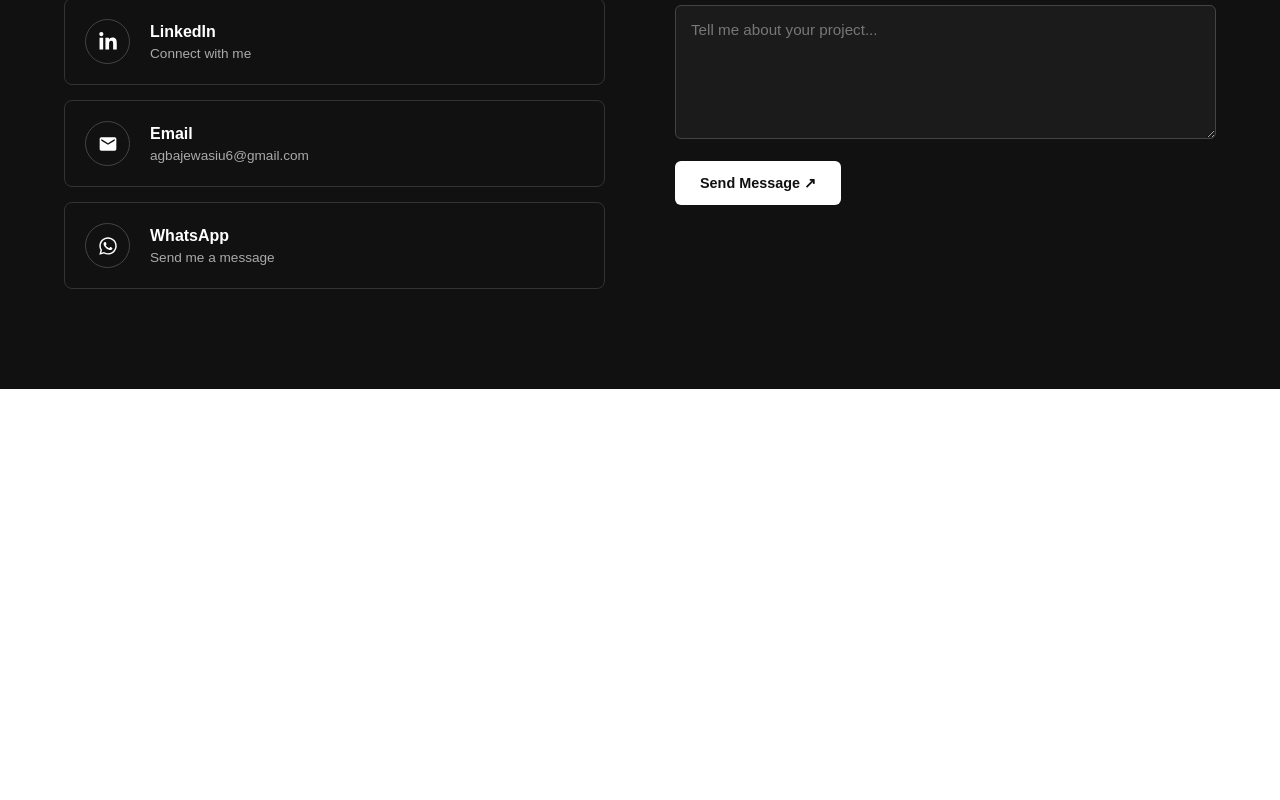
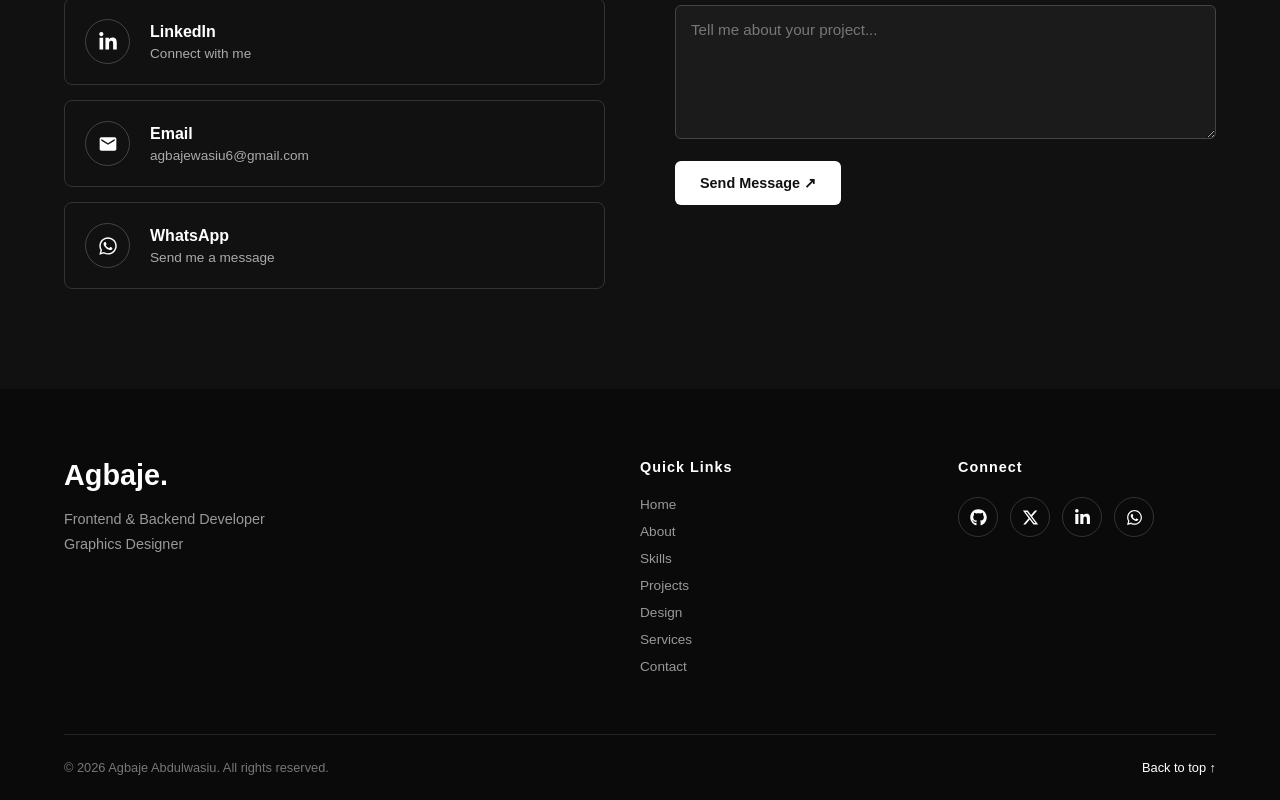
Before and after one commit to Olakiitan20/agbaje-portfolio, a React (Vite) app: page / in a window 1280 px wide. Shown: the part 6137-6937 px from the top of the page. Before the commit the page ends 6526 px from the top, so only its background shows below. Built offline with nearby package versions, Linux system fonts and the light colour scheme.

Commit message:
Build footer section

```diff
--- a/src/App.jsx
+++ b/src/App.jsx
@@ -6,6 +6,7 @@ import Projects from "./components/Projects"
 import Design from "./components/Design";
 import Services from "./components/Services";
 import Contact from "./components/Contact";
+import Footer from "./components/Footer";
 
 function App() {
   return (
@@ -21,6 +22,8 @@ function App() {
         <Services />
         <Contact />
       </main>
+
+      <Footer />
     </>
   );
 }
--- /dev/null
+++ b/src/components/Footer.css
@@ -0,0 +1,170 @@
+.footer {
+  background: #0a0a0a;
+  color: #ffffff;
+  padding: 70px 0 25px;
+}
+
+.footer-container {
+  width: 100%;
+  max-width: 1200px;
+  margin: 0 auto;
+  padding: 0 24px;
+}
+
+/* Footer Top */
+
+.footer-top {
+  display: grid;
+  grid-template-columns: 2fr 1fr 1fr;
+  gap: 60px;
+  padding-bottom: 60px;
+}
+
+/* Brand */
+
+.footer-logo {
+  display: inline-block;
+  margin-bottom: 15px;
+
+  font-size: 1.8rem;
+  font-weight: 700;
+}
+
+.footer-brand p {
+  color: #999999;
+  font-size: 0.9rem;
+  line-height: 1.7;
+}
+
+/* Footer Links */
+
+.footer-links,
+.footer-social {
+  display: flex;
+  flex-direction: column;
+  gap: 12px;
+}
+
+.footer-links h3,
+.footer-social h3 {
+  margin-bottom: 10px;
+  font-size: 0.9rem;
+  letter-spacing: 1px;
+}
+
+.footer-links a {
+  width: fit-content;
+  color: #999999;
+  font-size: 0.85rem;
+
+  transition: color 0.3s ease;
+}
+
+.footer-links a:hover {
+  color: #ffffff;
+}
+
+/* Social */
+
+.footer-social-links {
+  display: flex;
+  align-items: center;
+  gap: 12px;
+}
+
+.footer-social-links a {
+  width: 40px;
+  height: 40px;
+
+  display: flex;
+  align-items: center;
+  justify-content: center;
+
+  border: 1px solid #333333;
+  border-radius: 50%;
+
+  color: #ffffff;
+
+  transition:
+    background 0.3s ease,
+    border-color 0.3s ease;
+}
+
+.footer-social-links a:hover {
+  background: #ffffff;
+  border-color: #ffffff;
+  color: #111111;
+}
+
+.footer-social-links svg {
+  width: 17px;
+  height: 17px;
+}
+
+/* Footer Bottom */
+
+.footer-bottom {
+  display: flex;
+  align-items: center;
+  justify-content: space-between;
+
+  padding-top: 25px;
+
+  border-top: 1px solid #222222;
+}
+
+.footer-bottom p {
+  color: #777777;
+  font-size: 0.8rem;
+}
+
+.back-to-top {
+  color: #ffffff;
+  font-size: 0.8rem;
+
+  transition: opacity 0.3s ease;
+}
+
+.back-to-top:hover {
+  opacity: 0.7;
+}
+
+/* Tablet */
+
+@media (max-width: 768px) {
+  .footer {
+    padding: 60px 0 25px;
+  }
+
+  .footer-top {
+    grid-template-columns: 1fr 1fr;
+    gap: 45px;
+  }
+
+  .footer-brand {
+    grid-column: 1 / -1;
+  }
+}
+
+/* Mobile */
+
+@media (max-width: 480px) {
+  .footer-container {
+    padding: 0 20px;
+  }
+
+  .footer-top {
+    grid-template-columns: 1fr;
+    gap: 40px;
+  }
+
+  .footer-brand {
+    grid-column: auto;
+  }
+
+  .footer-bottom {
+    flex-direction: column;
+    align-items: flex-start;
+    gap: 15px;
+  }
+}
--- /dev/null
+++ b/src/components/Footer.jsx
@@ -0,0 +1,110 @@
+import {
+  FaGithub,
+  FaLinkedinIn,
+  FaWhatsapp,
+} from "react-icons/fa";
+import { FaXTwitter } from "react-icons/fa6";
+
+import "./Footer.css";
+
+function Footer() {
+  return (
+    <footer className="footer">
+      <div className="footer-container">
+
+        {/* Footer Top */}
+        <div className="footer-top">
+
+          {/* Brand */}
+          <div className="footer-brand">
+            <a href="#home" className="footer-logo">
+              Agbaje.
+            </a>
+
+            <p>
+              Frontend & Backend Developer
+              <br />
+              Graphics Designer
+            </p>
+          </div>
+
+          {/* Quick Links */}
+          <div className="footer-links">
+            <h3>Quick Links</h3>
+
+            <a href="#home">Home</a>
+            <a href="#about">About</a>
+            <a href="#skills">Skills</a>
+            <a href="#projects">Projects</a>
+            <a href="#design">Design</a>
+            <a href="#services">Services</a>
+            <a href="#contact">Contact</a>
+          </div>
+
+          {/* Social Links */}
+          <div className="footer-social">
+            <h3>Connect</h3>
+
+            <div className="footer-social-links">
+
+              <a
+                href="https://github.com/Olakiitan20"
+                target="_blank"
+                rel="noopener noreferrer"
+                aria-label="GitHub"
+              >
+                <FaGithub />
+              </a>
+
+              <a
+                href="https://x.com/A_Wasco20"
+                target="_blank"
+                rel="noopener noreferrer"
+                aria-label="X"
+              >
+                <FaXTwitter />
+              </a>
+
+              <a
+                href="https://www.linkedin.com/in/abdulwasiu-agbaje-5547301b3/"
+                target="_blank"
+                rel="noopener noreferrer"
+                aria-label="LinkedIn"
+              >
+                <FaLinkedinIn />
+              </a>
+
+              <a
+                href="https://wa.me/08153061697"
+                target="_blank"
+                rel="noopener noreferrer"
+                aria-label="WhatsApp"
+              >
+                <FaWhatsapp />
+              </a>
+
+            </div>
+          </div>
+
+        </div>
+
+        {/* Footer Bottom */}
+        <div className="footer-bottom">
+
+          <p>
+            © {new Date().getFullYear()} Agbaje Abdulwasiu.
+            All rights reserved.
+          </p>
+
+          <a href="#home" className="back-to-top">
+            Back to top ↑
+          </a>
+
+        </div>
+
+      </div>
+    </footer>
+  );
+}
+
+export default Footer;
```
